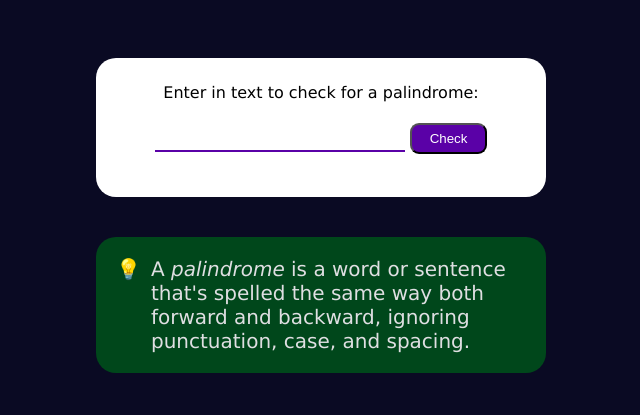
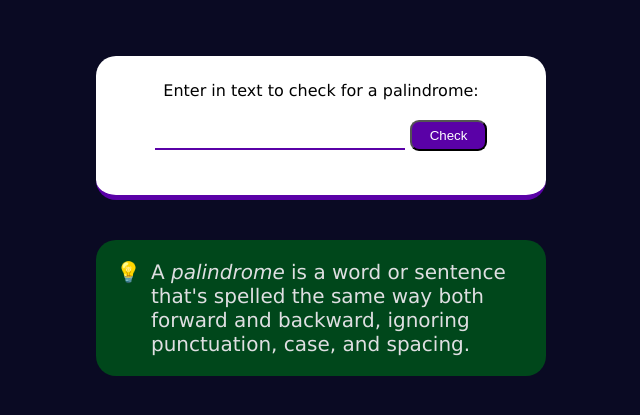
Before and after one commit to mehedihnayeem/FCC-Palindrome-Checker, a plain HTML site: page index.html in a window 1280 px wide. Shown: the part 341-756 px from the top of the page, without its empty margins (319-959 px from the left). Drawn offline with Linux system fonts and the light colour scheme.

Commit message:
add border to io-section

```diff
--- a/styles.css
+++ b/styles.css
@@ -50,6 +50,7 @@ h1 {
   margin: 40px auto;
   padding: 25px 20px;
   border-radius: 20px;
+  border-bottom: 5px solid var(--blue-violet);
 }
 
 .i-title {
```
